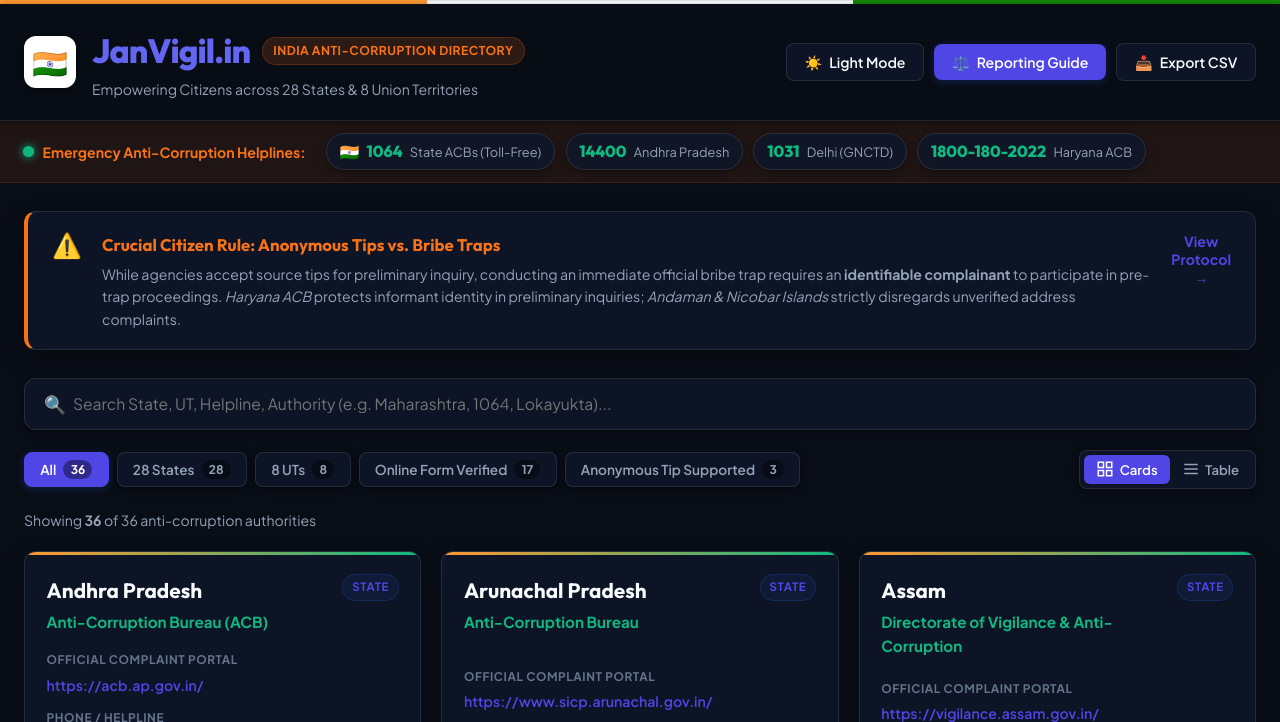
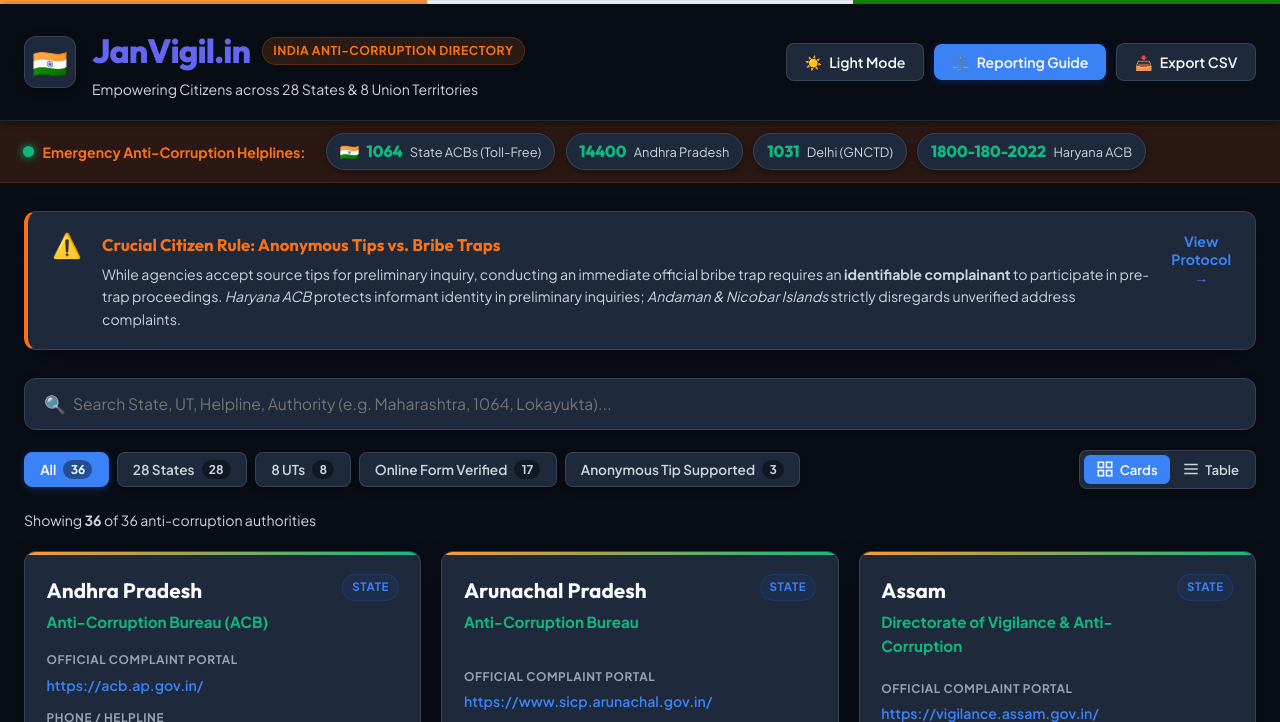
Before and after one commit to mayurpise/JanVigil, a website built with Vite: page index.html in a window 1280 px wide. Both pictures are taken after a click on the button "Toggle dark/light theme". Shown: the top 722 px of the page. Built offline with nearby package versions, Linux system fonts and the light colour scheme.

Commit message:
fix: resolve CSS deduplication and card grid layout rendering

```diff
--- a/src/style.css
+++ b/src/style.css
@@ -9,7 +9,7 @@
   --bg-card: #ffffff;
   --bg-card-hover: #ffffff;
   --bg-modal: #ffffff;
-  --bg-header: rgba(255, 255, 255, 0.92);
+  --bg-header: rgba(255, 255, 255, 0.95);
   --bg-banner: #fff7ed;
 
   --border-color: #e2e8f0;
@@ -43,21 +43,21 @@
 /* Dark Theme Variables */
 [data-theme="dark"] {
   --bg-main: #090d16;
-  --bg-card: rgba(15, 23, 42, 0.85);
-  --bg-card-hover: rgba(30, 41, 59, 0.95);
+  --bg-card: #1e293b;
+  --bg-card-hover: #334155;
   --bg-modal: #0f172a;
-  --bg-header: rgba(9, 13, 22, 0.9);
-  --bg-banner: rgba(234, 88, 12, 0.1);
+  --bg-header: rgba(9, 13, 22, 0.95);
+  --bg-banner: rgba(234, 88, 12, 0.15);
 
-  --border-color: rgba(255, 255, 255, 0.1);
-  --border-highlight: rgba(99, 102, 241, 0.3);
+  --border-color: rgba(255, 255, 255, 0.12);
+  --border-highlight: rgba(99, 102, 241, 0.4);
 
   --text-main: #f8fafc;
-  --text-muted: #94a3b8;
-  --text-dim: #64748b;
+  --text-muted: #cbd5e1;
+  --text-dim: #94a3b8;
 
   --primary-navy: #6366f1;
-  --primary-indigo: #4f46e5;
+  --primary-indigo: #3b82f6;
   --saffron-orange: #f97316;
   --saffron-light: rgba(249, 115, 22, 0.15);
   --emerald-green: #10b981;
@@ -130,7 +130,7 @@ body {
 }
 
 .emblem-container {
-  background: #ffffff;
+  background: var(--bg-card);
   border: 1px solid var(--border-color);
   width: 52px;
   height: 52px;
```
